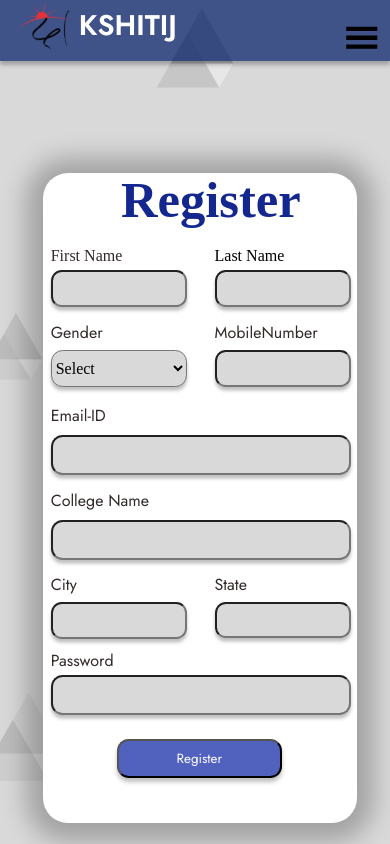
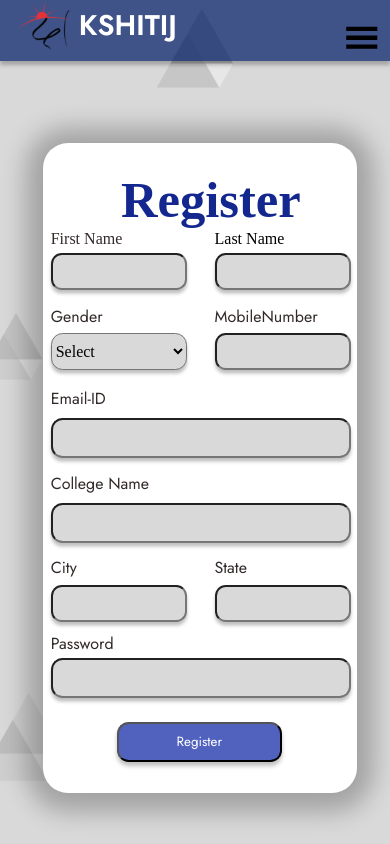
Before and after one commit to ipash185/CA_Portal_24, a React (Create React App) app: page /SignUp in a window 390 px wide. Built offline with nearby package versions, Linux system fonts and the light colour scheme; no server answers.

Commit message:
made further responsive

```diff
--- a/src/pages/SignIn/Sign.module.css
+++ b/src/pages/SignIn/Sign.module.css
@@ -31,7 +31,7 @@ body {
     height: 77vh;
   width: 29.7916vw;
   left: 9.166vw;
-  top: 20.5vh;
+  top: 17vh;
   position:absolute;
   border-top-left-radius: 25px;
   border-bottom-left-radius: 25px;
@@ -57,7 +57,7 @@ font-size:2.9rem;
     height:77vh;
   width: 80.5vw;
   left: 9.166vw;
-  top: 20.5vh;
+  top: 17vh;
   border-radius: 25px;
   background: #FFFFFF;
   box-shadow: 0px 2px 25px 17px #00000040;
@@ -71,7 +71,7 @@ font-size:2.9rem;
   height: 4vh;
   width: 100%;
   left: 21vw;
-  top:10.5vh;
+  top:9.5vh;
   position:absolute;
   border-radius: nullpx;
   font-family: Montserrat;
@@ -85,9 +85,31 @@ font-size:2.9rem;
   color:#13278F;
 
    }
+   .Sign1 {
+    height: 4vh;
+    width: 100%;
+    left: 43vw;
+    top:22vh;
+    position:absolute;
+    border-radius: nullpx;
+    font-family: Montserrat;
+    font-size: 6vh;
+    font-weight: 600;
+    line-height: 37px;
+    letter-spacing: 0em;
+    text-align: justified;
+    vertical-align: top;
+    font-weight: SemiBold;
+    color:#13278F;
+
+     }
    @media screen and (max-width:415px){
     .Sign {left: 15.5vw;
       top:10.5vh;
+      }
+      .Sign1 {
+        left: 33vw;
+      top:22vh;
       }
    }
    .FormLabel1
@@ -95,7 +117,7 @@ font-size:2.9rem;
     height: 31.21019172668457px;
   width: 100%;
   left: 42.916vw;
-  top: 29vh;
+  top: 27vh;
   position:absolute;
   border-radius: nullpx;
   font-family: Montserrat;
@@ -113,7 +135,7 @@ font-size:2.9rem;
   height: 3.0478vh;
   width: 100%;
   left: 67.29vw;
-  top: 29vh;
+  top: 27vh;
   border-radius: nullpx;
   font-family: Montserrat;
   font-size: 2.15vh;
@@ -130,7 +152,7 @@ font-size:2.9rem;
     height: 4.354vh;
   width:18.144vw;
   left: 42.916vw;
-  top: 32vh;
+  top: 30vh;
   border-radius: 10.700636863708496px;
   background: #D9D9D9;
   box-shadow: 0px 3.5668790340423584px 3.5668790340423584px 0px #00000040;
@@ -140,7 +162,7 @@ font-size:2.9rem;
     height: 4.35vh;
   width:18.6428vw;
   left: 67.0833vw;
-  top: 32vh;
+  top: 30vh;
   border-radius: 10.68941879272461px;
   background: #D9D9D9;
   box-shadow: 0px 3.5631396770477295px 3.5631396770477295px 0px #00000040;
@@ -165,7 +187,7 @@ font-size:2.9rem;
     height: 4.735vh;
     width: 42.219vw;
     left: 43vw;
-    top: 87.5vh;
+    top: 85.5vh;
     border-radius: 11.636941909790039px;
     background: #5161BE;
     box-shadow: 0px 3.878980875015259px 3.878980875015259px 0px #00000040;
@@ -178,7 +200,7 @@ font-size:2.9rem;
     height: 2.54vh;
   width: 100%;
   left: 60vw;
-  top: 88.5vh;
+  top: 86.5vh;
   border-radius: nullpx;
   font-family: Montserrat;
   font-size: 2.3vh;
@@ -195,7 +217,7 @@ font-size:2.9rem;
     height: 2.54vh;
   width: 100%;
   left: 45vw;
-  top: 86.9vh;
+  top: 84.9vh;
   border-radius: nullpx;
   font-family: Montserrat;
   font-size: 2vh;
@@ -219,7 +241,7 @@ font-size:2.9rem;
     height: 3.03vh;
   width: 15.5vw;
   left: 71.4vw;
-  top: 65.72vh;
+  top: 63.72vh;
   border-radius: nullpx;
   font-family: Montserrat;
   font-size: 2vh;
@@ -236,7 +258,7 @@ font-size:2.9rem;
     height: 2.44vh;
     width: 2vw;
     left: 43vw;
-    top: 65.72vh;
+    top: 63.72vh;
     border-radius: 5px;
     background: #DDDDDD;
     box-shadow: 0px 4px 4px 0px #00000040;
@@ -255,7 +277,7 @@ font-size:2.9rem;
    height: 3.03vh;
   width: 15.5vw;
   left: 45.7vw;
-  top: 65.72vh;
+  top: 63.72vh;
   border-radius: nullpx;
   }
 
@@ -263,7 +285,7 @@ font-size:2.9rem;
     height: 4.735vh;
   width: 42.3vw;
   left: 43vw;
-  top: 71.582vh;
+  top: 69.582vh;
   border-radius: 11.636941909790039px;
   background: #5161BE;
   box-shadow: 0px 3.878980875015259px 3.878980875015259px 0px #00000040;
@@ -275,7 +297,7 @@ font-size:2.9rem;
     height: 2.54vh;
   width: 100%;
   left:60.21vw;
-  top: 72.65vh;
+  top: 70.65vh;
   border-radius: nullpx;
   font-family: Montserrat;
   font-size: 2.3vh;
@@ -291,7 +313,7 @@ font-size:2.9rem;
     height: 2.54vh;
   width: 40vw;
   left: 42vw;
-  top: 93vh;
+  top: 90vh;
   border-radius: nullpx;
   font-family: Montserrat;
   font-size: 2.3vh;
@@ -313,35 +335,35 @@ font-size:2.9rem;
     height: 3.05vh;
 width: 8.855vw;
 left:42.916vw;
-top: 38.2vh;
+top: 36.2vh;
 position:absolute;
   }
   .PLabel4 {
     height: 3.05vh;
 width: 100%;
 left: 67.29vw;
-top: 38.2vh;
+top: 36.2vh;
 position:absolute;
   }
   .PLabel5 {
     height: 3.05vh;
 width: 100%;
 left: 42.916vw;
-top: 48vh;
+top: 46vh;
 position:absolute;
   }
   .PLabel6 {
     height: 3.05vh;
 width: 100%;
 left: 42.916vw;
-top: 58vh;
+top: 56vh;
 position: absolute;
   }
   .PLabel7 {
     height: 3.05vh;
 width: 8.855vw;
 left: 42.916vw;
-top: 68vh;
+top: 66vh;
 border-radius: nullpx;
 position: absolute;
   }
@@ -349,14 +371,14 @@ position: absolute;
     height: 3.05vh;
 width: 8.855vw;
 left: 67.5vw;
-top: 68vh;
+top: 66vh;
 position:absolute;
   }
   .PLabel9 {
     height: 3.05vh;
 width: 8.855vw;
 left: 42.916vw;
-top: 77vh;
+top: 75vh;
 position:absolute;
   }
   .PLabel {
@@ -374,7 +396,7 @@ color: #322929;
     height: 4.354vh;
 width: 18.144vw;
 left: 42.916vw;
-top: 41.5vh;
+top: 39.5vh;
 position:absolute;
 background:#D9D9D9;
   }
@@ -382,7 +404,7 @@ background:#D9D9D9;
     height: 4.35vh;
 width: 18.125vw;
 left: 67.29vw;
-top: 41.5vh;
+top: 39.5vh;
 border-radius: 10.68941879272461px;
 position:absolute;
 background:#D9D9D9;
@@ -391,7 +413,7 @@ background:#D9D9D9;
     height: 4.735vh;
 width: 42.3vw;
 left: 42.916vw;
-top: 51.5vh;
+top: 49.5vh;
 border-radius: 11.636941909790039px;
 position:absolute;
 background:#D9D9D9;
@@ -400,7 +422,7 @@ background:#D9D9D9;
     height: 4.735vh;
 width: 42.3vw;
 left: 42.916vw;
-top: 61.6vh;
+top: 59.6vh;
 border-radius: 11.636941909790039px;
 position: absolute;
 background:#D9D9D9;
@@ -409,7 +431,7 @@ background:#D9D9D9;
     height: 4.354vh;
 width: 18.143vw;
 left: 42.916vw;
-top: 71.3vh;
+top: 69.3vh;
 border-radius: 10.700636863708496px;
 position:absolute;
 background:#D9D9D9;
@@ -418,7 +440,7 @@ background:#D9D9D9;
     height: 4.35vh;
 width: 18.125vw;
 left: 67.29vw;
-top: 71.3vh;
+top: 69.3vh;
 border-radius: 10.68941879272461px;
 position:absolute;
 background:#D9D9D9;
@@ -427,7 +449,7 @@ background:#D9D9D9;
     height: 4.735vh;
 width: 42.3vw;
 left: 42.916vw;
-top: 80vh;
+top: 78vh;
 border-radius: 11.636941909790039px;
 position:absolute;
 background:#D9D9D9;
@@ -436,7 +458,7 @@ background:#D9D9D9;
     height: 3.05vh;
   width: 100%;
   left: 43.1944vw;
-  top: 42.09vh;
+  top: 40.09vh;
   border-radius: nullpx;
   font-family: Montserrat;
   font-size: 2.15vh;
@@ -452,7 +474,7 @@ background:#D9D9D9;
     height: 4.735vh;
   width: 42.2916vw;
   left: 42.916vw;
-  top: 45.12vh;
+  top: 43.12vh;
   border-radius: 11.636941909790039px;
   background: #D9D9D9;
   box-shadow: 0px 3.878980875015259px 3.878980875015259px 0px #00000040;
@@ -462,7 +484,7 @@ background:#D9D9D9;
     height: 3.05vh;
   width: 100%;
   left: 42.916vw;
-  top: 53.6vh;
+  top: 51.6vh;
   border-radius: nullpx;
   font-family: Montserrat;
   font-size: 2.15vh;
@@ -478,7 +500,7 @@ background:#D9D9D9;
     height: 4.735vh;
   width: 42.2916vw;
   left: 42.9166vw;
-  top: 56.43vh;
+  top: 54.43vh;
   border-radius: 11.636941909790039px;
   background: #D9D9D9;
   box-shadow: 0px 3.878980875015259px 3.878980875015259px 0px #00000040;
@@ -489,7 +511,7 @@ background:#D9D9D9;
     height: 3.048vh;
     width: 100%;
     left: 43.164vw;
-    top: 64.5vh;
+    top: 62.5vh;
     border-radius: nullpx;
     font-family: Montserrat;
     font-size: 2.15vh;
@@ -506,7 +528,7 @@ background:#D9D9D9;
     height: 4.735vh;
   width: 42.2916vw;
   left: 42.9166vw;
-  top: 67.35vh;
+  top: 65.35vh;
   border-radius: 11.636941909790039px;
   background: #D9D9D9;
   box-shadow: 0px 3.878980875015259px 3.878980875015259px 0px #00000040;
@@ -527,7 +549,7 @@ background:#D9D9D9;
   @media screen and (max-width:768px){
     .Linksto {
       font-size: 1.6vh;
-      top:93vh;
+      top:90vh;
       left:30vw;
     }
     .RememberMe,.ForgotPassword {
--- a/src/pages/SignIn/SignIn.js
+++ b/src/pages/SignIn/SignIn.js
@@ -42,7 +42,7 @@ const SignIn = () => {
           <img src={img1} />
           <div className='SideDivT'><h1>CA Programme Registration</h1></div>
         </div>
-        <div className={styles.Sign}>Sign In</div>
+        <div className={styles.Sign1}>Sign In</div>
         <div className={styles.FormLabel3}>Email-ID</div>
         <input type="text" className={styles.In3} onChange={(e) => { setEmail(e.target.value) }}></input>
         <div className={styles.FormLabel4} >Password</div>
```
